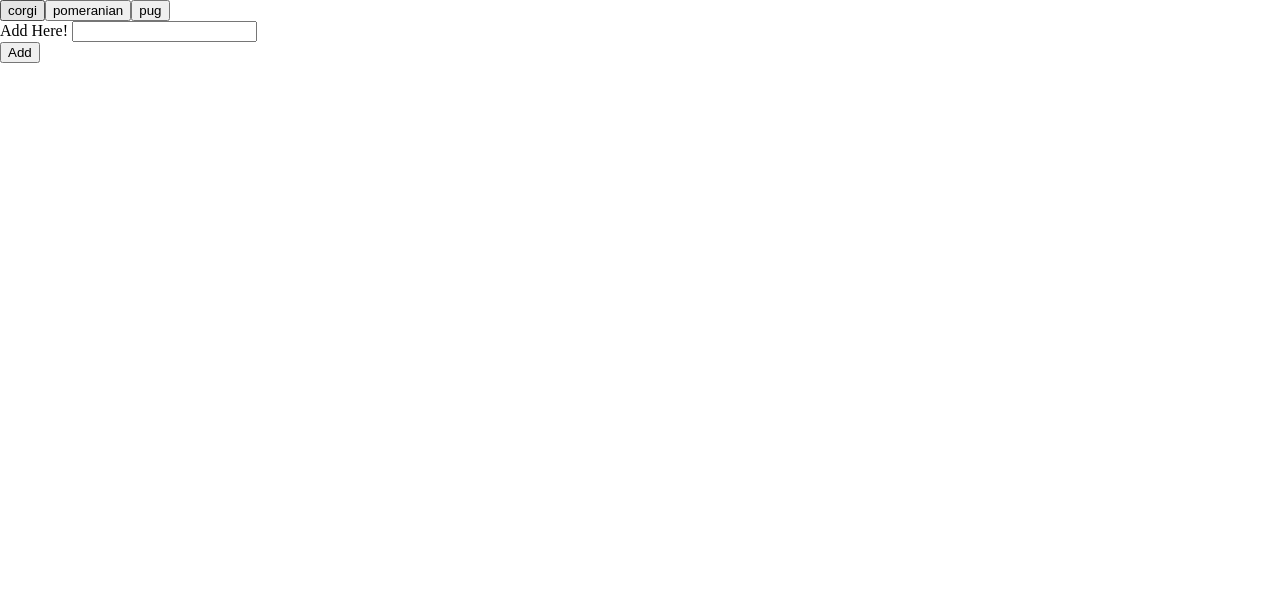
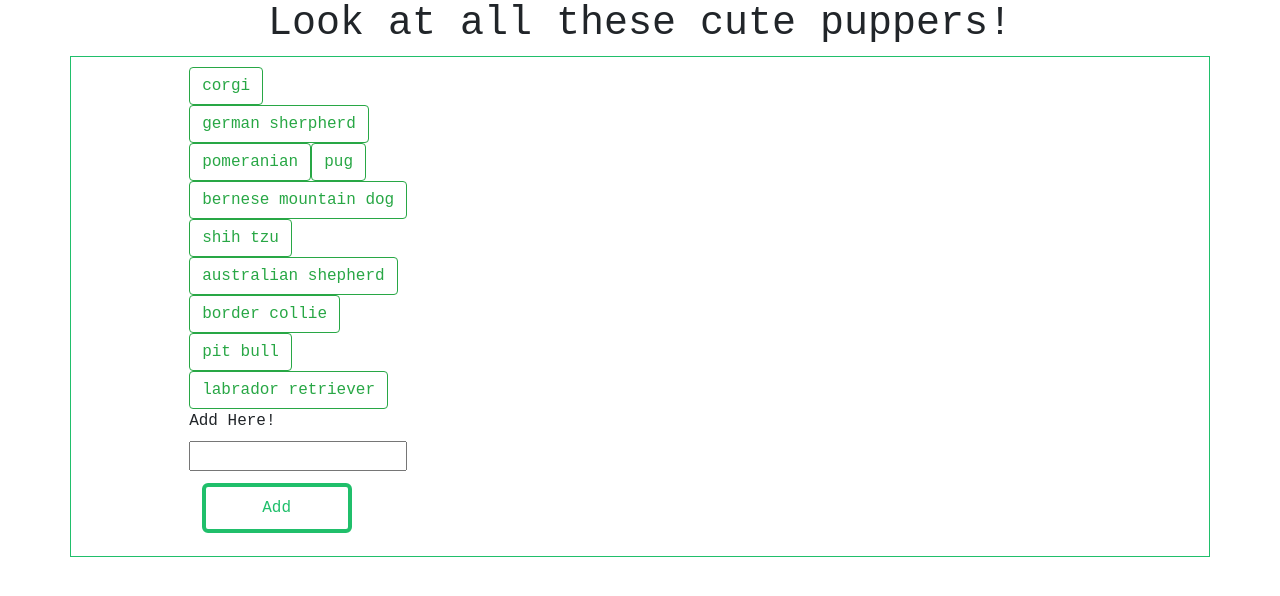
Before and after one commit to ambellinger/GifTastic, a plain HTML site: page index.html in a window 1280 px wide. Drawn offline with nearby package versions, Linux system fonts and the light colour scheme.

Commit message:
basic css completed; finished

```diff
--- a/css/style.css
+++ b/css/style.css
@@ -0,0 +1,30 @@
+
+
+.row {
+    border: 1px solid #20bf6b;
+    padding: 10px;
+}
+
+h1 {
+    font-weight: bold;
+    text-align: center;
+    font-family: 'Courier New', Courier, monospace;
+}
+
+.text {
+    font-family: 'Courier New', Courier, monospace;
+}
+
+
+#add-topics {
+    color: #20bf6b;
+    background: #ffffff;
+
+    border: 4px solid #20bf6b;
+    border-radius: 6px;
+    margin: 5%;
+    width: 150px;
+    height: 50px;
+
+
+    }
--- a/index.html
+++ b/index.html
@@ -9,24 +9,35 @@
     <link rel="stylesheet" href="css/reset.css">
     <link rel="stylesheet" href="css/style.css">
     <script type="text/javascript" src="https://cdnjs.cloudflare.com/ajax/libs/jquery/3.2.1/jquery.min.js"></script>
+    <link rel="stylesheet" href="https://maxcdn.bootstrapcdn.com/bootstrap/4.0.0/css/bootstrap.min.css">
 </head>
 
-<body>
+<body class="text">
+
     <div class="container">
+        <h1>Look at all these cute puppers!</h1>
+        <div class="row">
+            <div class="col-md-1"></div>
+            <div class="col-md-3">
+
                 <div id="buttons"></div>
+
                 <form id="topicsForm">
                     <label for="topics-input">Add Here!</label>
                     <input type="text" id="topics-input"><br>
 
                     <input id="add-topics" type="submit" class="submit" value="Add">
                 </form>
+            </div>
+            <div class="col-md-6">
                 <div id="dog-gifs-appear-here"></div>
 
                 <div id="addGifs"></div>
 
+            </div>
 
 
-
+        </div>
     </div>
 
     <script type="text/javascript" src="javascript/app.js"></script>
--- a/javascript/app.js
+++ b/javascript/app.js
@@ -3,17 +3,17 @@
 //GOAL// The app should take the topics in an array and create buttons in the HTML.
 //Create an array with topics saved under var topics
 var topics = ["corgi",
-    //"german sherpherd",
+    "german sherpherd",
     "pomeranian",
-    "pug",]
-//"bernese mountain dog",
-//"shih tzu",
-//"australian shepherd",
-//"border collie",
-//"pit bull",
-//"labrador retriever"]
+    "pug",
+    "bernese mountain dog",
+    "shih tzu",
+    "australian shepherd",
+    "border collie",
+    "pit bull",
+    "labrador retriever"]
 var dogs;
-$(document).ready(function() {
+$(document).ready(function () {
 
     //*//Consult Activity Week 6:7 //*//
 
@@ -31,8 +31,9 @@ function renderButtons() {
             var a = $("<button>");
             // Adding a class
             a.addClass("dog");
+            a.addClass("btn btn-outline-success");
             // Adding a data-attribute with a value of the topic at index i
-        a.attr("data-name", topics[i]);
+            a.attr("data-name", topics[i])
             // Providing the button's text with a value of the topic at index i
             a.text(topics[i]);
             // Adding the button to the HTML
@@ -52,7 +53,7 @@ function renderButtons() {
         //Create an onclick function
         $(document).on("click", ".dog", function () {
             $("#dog-gifs-appear-here").empty();
-        alert("you've clicked");
+
 
             //try pushing the onclick thing into a variable here so that it searches only that
             // exact topic
@@ -102,15 +103,15 @@ function renderButtons() {
                         //*This will help later with the animated gif function.
                         dogImage.attr("data-state", "still")
 
-                    dogImage.attr("data-still", results[i].images.original_still.url )
-                    dogImage.attr("data-animate", results[i].images.original.url )
+                        dogImage.attr("data-still", results[i].images.original_still.url)
+                        dogImage.attr("data-animate", results[i].images.original.url)
 
 
                         // use .attr to change the src attribute to the still image of the gif.
                         //In the GIPHY Json there is an a way access the still image going thru the object tree.
 
                         // dogImage.attr("src", results[i].images.original_still.url);
-                   dogImage.attr("src",  results[i].images.original_still.url);
+                        dogImage.attr("src", results[i].images.original_still.url);
 
                         //Append both the these to the div
                         gifDiv.append(p);
@@ -128,10 +129,6 @@ function renderButtons() {
                     //create another onclick function that selects everything with the .doggy class.
                     $(document).on("click", ".doggy", function () {
 
-                    // var movingGif = results[i].images.original.url;
-                    // var stillGif = results[i].images.original_still.url;
-
-
                         console.log(this);
                         //Within that onclick function, create a variable called state.
                         //var state = $(this).attr("data-state"); This will add the data state of the
@@ -148,7 +145,7 @@ function renderButtons() {
                             $(this).attr("data-state", "animate");
                         } else {
                             //this will switch the moving url to the still
-                                $(this).attr("src",  $(this).attr("data-still"));
+                            $(this).attr("src", $(this).attr("data-still"));
 
                             //this will switch the data state from animate to still
                             $(this).attr("data-state", "still");
@@ -156,7 +153,14 @@ function renderButtons() {
 
 
                     });
-                $(".submit").on("click", function(event) {
+
+                });
+
+        });
+
+
+    }
+    $(".submit").on("click", function (event) {
         event.preventDefault();
         // This line grabs the input from the textbox
         var newDog = $("#topics-input").val();
@@ -169,43 +173,7 @@ function renderButtons() {
         //adding return false prevents the page from reloading with the form button.
         return false;
     });
-            });
-    });
 
-}
 
-//Consider activity 6:14
-//Put it all in one function
-
-//*//Only once you get images displaying with button presses should you move on to the next step. //*//
-
-//GOAL// Add a form to the page takes the value from a user input box and adds it
-//into the topics array. Then make a function call that takes each topic in
-//the array remakes the buttons on the page.
-
-//*//Consult Activity Week 6:10 //*//
-
-//Make sure you add a form to your html document.
-
-//Create an onclick function that interacts with the form button
-//  $(".submit").on("click", function(event) {
-//      event.preventDefault();
-//    // This line grabs the input from the textbox
-//      var newDog = $("#topics-input").val();
-
-//      // Adding movie from the textbox to our array
-//      topics.push(newDog);
-
-//      // Calling renderButtons which handles the processing of our movie array
-//      renderButtons();
-//       //adding return false prevents the page from reloading with the form button.
-//     return false;
-//    });
-
-//add this   event.preventDefault(); (?? Not sure why)
-
-//Recall your variable var topics and push the input into it.
-
-//Call the button making function
     renderButtons()
 })
```
Also changed, not shown: css/background.jpg (added). Lines whose indentation alone changed are shown as unchanged.
